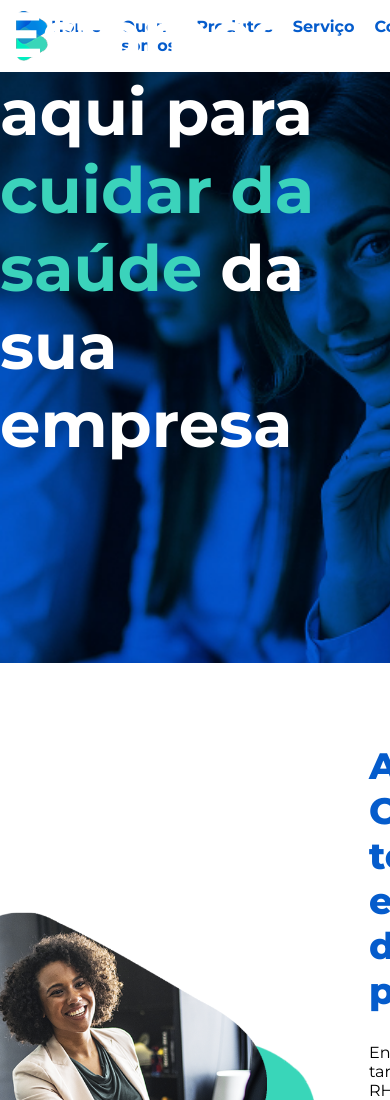
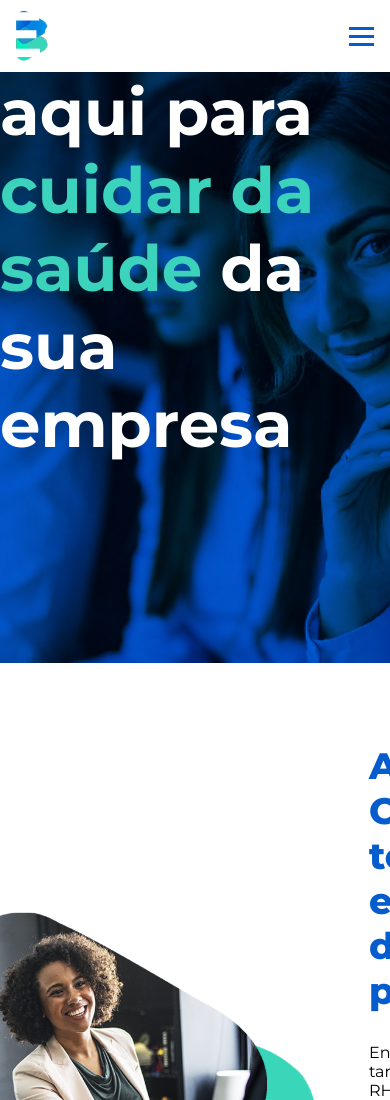
Before and after one commit to henriquepx/dsm, a plain HTML site: page index.html in a window 390 px wide. Shown: the top 1100 px of the page. Drawn offline with Linux system fonts and the light colour scheme; a script that the page names is missing.

Commit message:
feat: menu hamburger

```diff
--- a/components/_menuhamburger.scss
+++ b/components/_menuhamburger.scss
@@ -1 +1,36 @@
 @import '../abstract/variables';
+
+header {
+    .headercontainer {
+        nav {
+            .menuhamburger {
+                display: none;
+                cursor: pointer;
+                .bar {
+                    display: block;
+                    width: 25px;
+                    height: 3px;
+                    margin: 5px auto;
+                    -webkit-transition: all 0.3 ease-in-out;
+                    transition: all 0.3 ease-in-out;
+                    background-color: $title-blue-color;
+                  }
+            }
+        }
+    }
+}
+
+@media (max-width: 768px) {
+    header {
+        .headercontainer {
+            nav {
+                .menu {
+                    display: none;
+                }
+                .menuhamburger {
+                    display: block;
+                }
+            }
+        }
+    }
+}
--- a/index.html
+++ b/index.html
@@ -16,7 +16,7 @@
         <div class="headercontainer">
             <img class="logoheader" src="./assets/dsmlogo.png" alt="Logo DSM">
             <nav>
-                <ul>
+                <ul class="menu">
                     <li><a href="#">Home</a></li>
                     <li><a href="#">Quem somos</a></li>
                     <li><a href="#">Produtos</a></li>
--- a/styles/styles.scss
+++ b/styles/styles.scss
@@ -1,5 +1,7 @@
 @import '../abstract/reset';
 @import '../abstract/variables';
+
+@import '../components/menuhamburger';
 
 @import '../sections/aboutdsm';
 @import '../sections/header';
```
Also changed, not shown: styles/styles.css, 1 other file.
